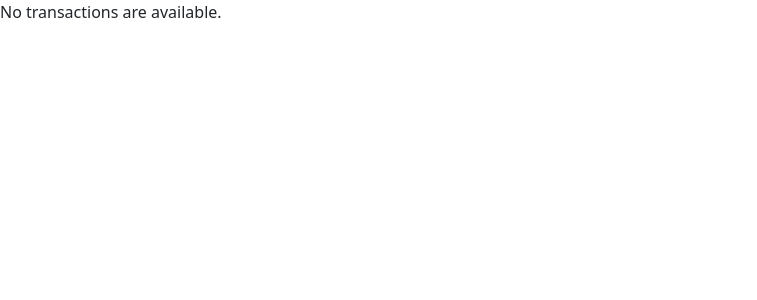
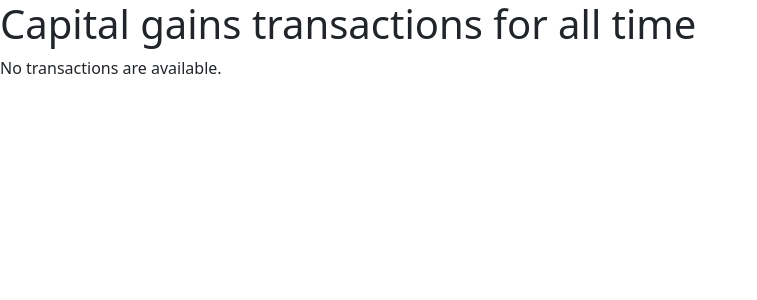
Before and after one commit to ranta/crypto-fifo-taxes, a Django app: page /transactions/ in a window 1280 px wide. Shown: the top 300 px of the page, without its empty margins (0-757 px from the left). Run offline with Django 3.2, Linux system fonts and the light colour scheme; data that the repository does not hold is empty.

Commit message:
Add page title to Transaction List View

```diff
--- a/crypto_fifo_taxes/templates/crypto_fifo_taxes/transaction_list.html
+++ b/crypto_fifo_taxes/templates/crypto_fifo_taxes/transaction_list.html
@@ -3,6 +3,7 @@
 {% block title %}Transaction List{% endblock %}
 
 {% block content %}
+    <h1>{{ page_title }}</h1>
     {% if transaction_list %}
         <table class="table table-striped table-bordered table-hover table-sm">
             <thead>
@@ -57,7 +58,7 @@
             {% endfor %}
 
             <tr>
-                <td>Total</td>
+                <td>Total ({{ transaction_list.count }} transactions)</td>
                 <td></td>
                 <td></td>
                 <td></td>
--- a/crypto_fifo_taxes/views/transactions.py
+++ b/crypto_fifo_taxes/views/transactions.py
@@ -2,12 +2,18 @@ from django.db.models import F, Q, QuerySet, Sum
 from django.http import QueryDict
 from django.views.generic import ListView
 
-from crypto_fifo_taxes.enums import TransactionLabel
+from crypto_fifo_taxes.enums import TransactionLabel, TransactionType
 from crypto_fifo_taxes.models import Transaction
 
 
 class TransactionListView(ListView):
     model = Transaction
+
+    def get_page_title(self) -> str:
+        query_params: QueryDict = self.request.GET
+        time = "year" in query_params and query_params["year"] and f"the year {query_params['year']}" or "all time"
+        tx_type = "mining" in query_params and "Mining" or "Capital gains"
+        return f"{tx_type} transactions for {time}"
 
     def filter_queryset(self, queryset: QuerySet[Transaction]) -> QuerySet[Transaction]:
         """
@@ -29,11 +35,19 @@ class TransactionListView(ListView):
         return queryset.filter(filters)
 
     def get_queryset(self) -> QuerySet[Transaction]:
-        queryset = Transaction.objects.annotate(profit=F("gain") - F("fee_amount")).order_by("timestamp", "pk")
+        queryset = (
+            Transaction.objects
+            # Exclude transfers that had no fees
+            .exclude(transaction_type=TransactionType.TRANSFER, fee_amount=0, gain=0)
+            .exclude(transaction_type=TransactionType.WITHDRAW, fee_amount=0, gain=0)
+            .annotate(profit=F("gain") - F("fee_amount"))
+            .order_by("timestamp", "pk")
+        )
         return self.filter_queryset(queryset)
 
     def get_context_data(self, **kwargs):
         context = super().get_context_data(**kwargs)
+        context["page_title"] = self.get_page_title()
         context["totals"] = self.get_queryset().aggregate(
             sum_gain=Sum("gain"),
             sum_fee_amount=Sum("fee_amount"),
```
